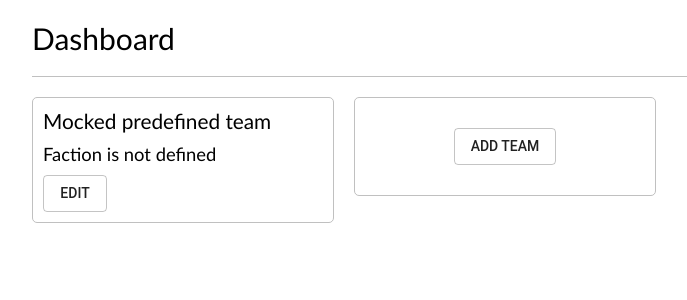
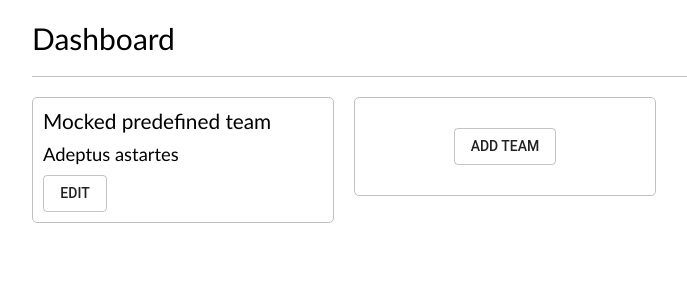
Before and after one commit to porebrique/kthelper, a React app: page /#/dashboard in a window 1280 px wide. Shown: the top 300 px of the page, without its empty margins (8-695 px from the left). Built offline with nearby package versions, Linux system fonts and the light colour scheme.

Commit message:
Added a faction to initial team (#12)
For speeding up the development

```diff
--- a/src/INITIAL_STATE.js
+++ b/src/INITIAL_STATE.js
@@ -1,8 +1,17 @@
 import { Team } from 'src/models';
+
+const initialTeam = new Team({
+  id: '1',
+  name: 'Mocked predefined team',
+  faction: {
+    id: 'astartes',
+    name: 'Adeptus astartes'
+  }
+});
 
 const initialState = {
   teams: [
-    new Team({ id: '1', name: 'Mocked predefined team' })
+    initialTeam
   ]
 };
 
--- a/src/models/Team.js
+++ b/src/models/Team.js
@@ -5,10 +5,12 @@ export default class {
         const {
             id,
             name,
+            faction,
             units = []
         } = props;
         this.id = id;
         this.name = name || `Team ${id}`;
+        this.faction = faction;
         this.units = units.map(this.generateUnit);
     }
 
--- a/src/views/dashboard/Team.js
+++ b/src/views/dashboard/Team.js
@@ -8,6 +8,9 @@ export default class extends React.PureComponent {
   static propTypes = {
     id: PropTypes.string.isRequired,
     name: PropTypes.string.isRequired,
+    faction: PropTypes.shape({
+      name: PropTypes.string.isRequired
+    }).isRequired,
     // TODO: define array properly
     units: PropTypes.array.isRequired
   };
```
